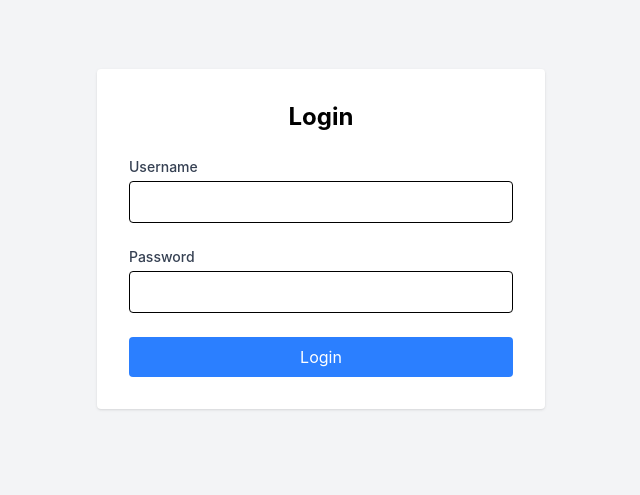
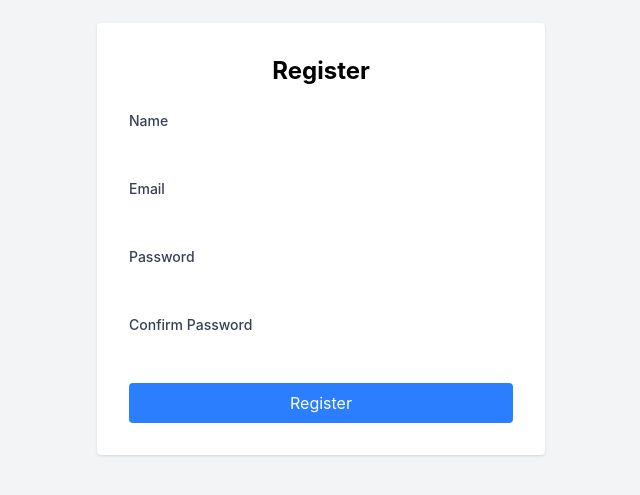
Before and after one commit to chankaran2996/sample-cli, a React (Vite) app: page / in a window 1280 px wide. Shown: the part 161-656 px from the top of the page, without its empty margins (319-959 px from the left). Built offline with nearby package versions, Linux system fonts and the light colour scheme.

Commit message:
with css in register page

```diff
--- a/src/App.jsx
+++ b/src/App.jsx
@@ -1,4 +1,5 @@
 import LoginPage from "./pages/LoginPage"
+import RegisterPage from "./pages/RegisterPage"
 import Sample from "./sample"
 
 
@@ -8,7 +9,7 @@ function App() {
 
   return (
     <>
-      <LoginPage />
+      <RegisterPage />
     </>
   )
 }
--- a/src/pages/RegisterPage.jsx
+++ b/src/pages/RegisterPage.jsx
@@ -17,12 +17,13 @@ const RegisterPage = () => {
     }
 
   return (
-    <div className="register-page">
-        <h2>Register</h2>
-        {error && <p className="error">{error}</p>}
-        <form onSubmit={handleSubmit}>
-            <div>
-                <label>Name:</label>
+    <div className="flex items-center justify-center min-h-screen bg-gray-100">
+        <div className="w-full max-w-md p-8 space-y-6 bg-white rounded shadow">
+            <h2 className="text-2xl font-bold text-center">Register</h2>
+            {error && <p className="text-red-500 text-center">{error}</p>}
+            <form className="space-y-6" onSubmit={handleSubmit}>
+                <div>
+                    <label className="block text-sm font-medium text-gray-700">Name</label>
                 <input
                     type="text"
                     value={name}
@@ -31,7 +32,7 @@ const RegisterPage = () => {
                 />
             </div>
             <div>
-                <label>Email:</label>
+                <label className="block text-sm font-medium text-gray-700">Email</label>
                 <input
                     type="email"
                     value={email}
@@ -40,7 +41,7 @@ const RegisterPage = () => {
                 />
             </div>
             <div>
-                <label>Password:</label>
+                <label className="block text-sm font-medium text-gray-700">Password</label>
                 <input
                     type="password"
                     value={password}
@@ -49,7 +50,7 @@ const RegisterPage = () => {
                 />
             </div>
             <div>
-                <label>Confirm Password:</label>
+                <label className="block text-sm font-medium text-gray-700">Confirm Password</label>
                 <input
                     type="password"
                     value={confirmPassword}
@@ -57,8 +58,9 @@ const RegisterPage = () => {
                     required
                 />
             </div>
-            <button type="submit">Register</button>
+            <button type="submit" className="w-full px-4 py-2 text-white bg-blue-500 rounded hover:bg-blue-600">Register</button>
         </form>
+    </div>
     </div>
   )
 }
```
